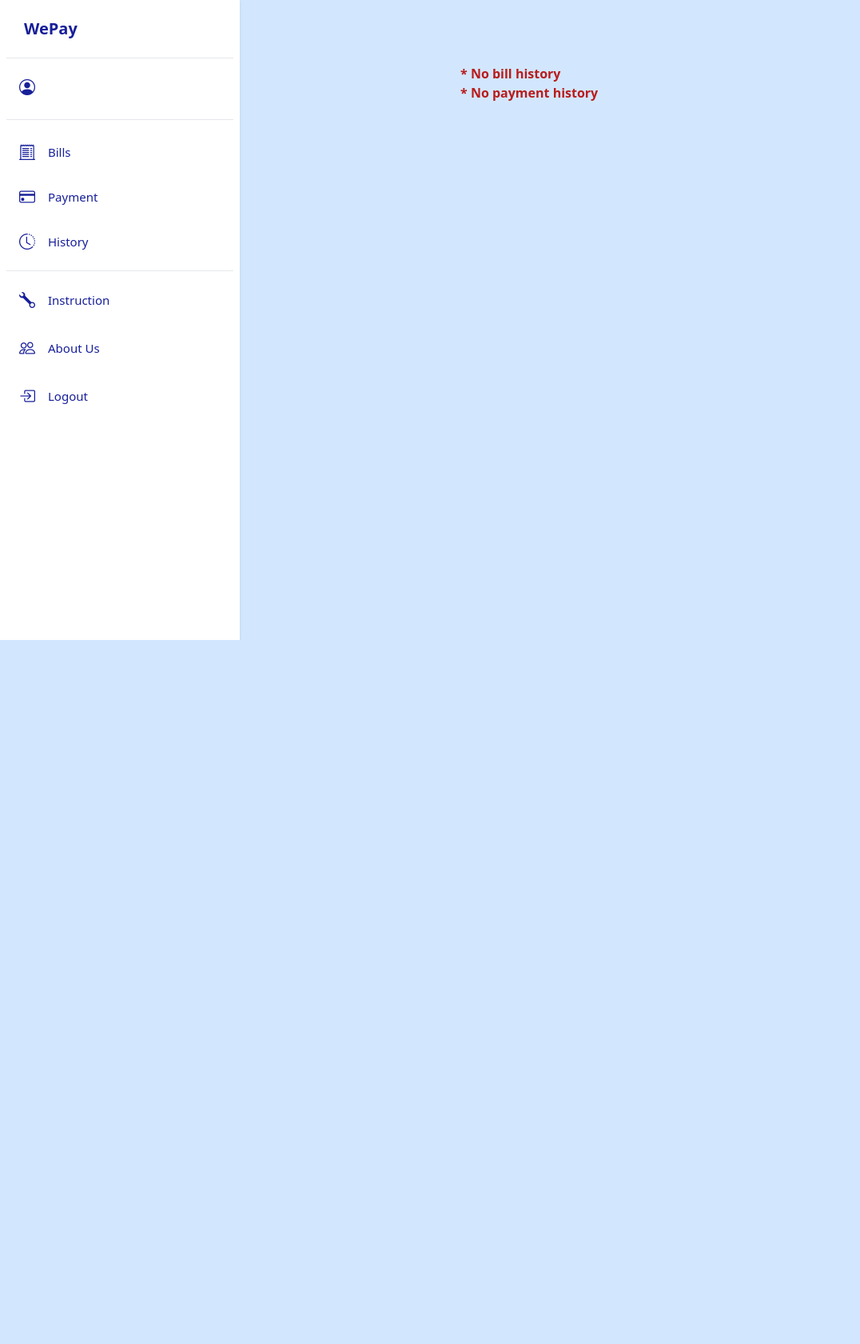
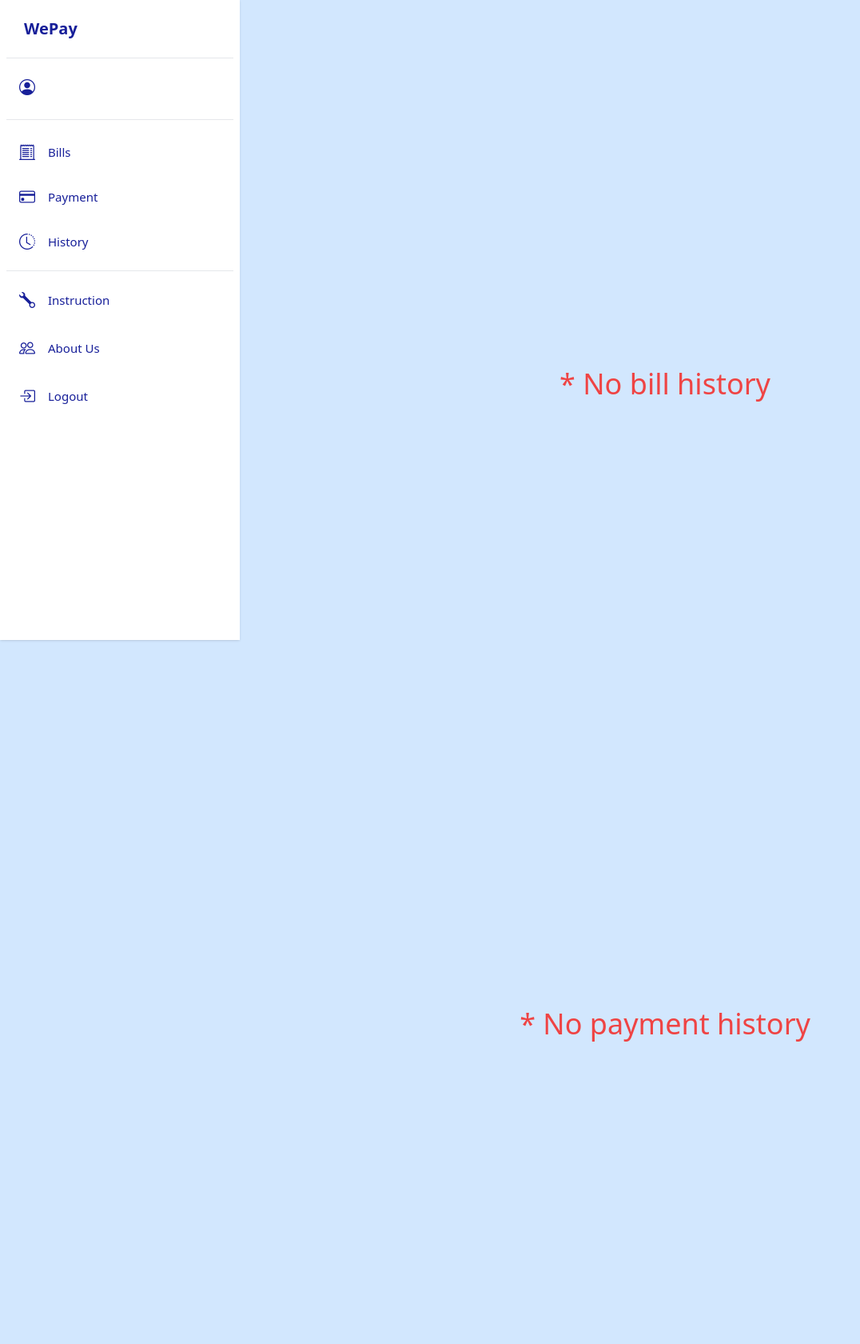
Before and after one commit to WePays/WePay, a Django app: template templates/Wepay/history.html in a window 1280 px wide. Shown: the whole page at 80% size, without its empty margins (0-1076 px from the left). Before the commit the page ends 800 px from the top, so only its background shows below. Run offline with Django 4.2, Linux system fonts and the light colour scheme; the template is opened without the code that fills it, so the values that code supplies are empty; parts of the project's set-up code (start-up, migrations or seed data) failed here and were passed over; some libraries are stand-ins or nearby versions.

Commit message:
fix message to center of page

```diff
--- a/templates/Wepay/bill.html
+++ b/templates/Wepay/bill.html
@@ -91,10 +91,10 @@
 
 
     {% else %}
-        <h2 class="text-4xl text-red-500 mt-64 flex justify-center ">No Bills are available.</h2>
+        <h2 class="text-4xl text-red-500 grid h-screen place-items-center">No Bills are available.</h2>
     {% endif %}
     {% if uncreated_bill %}
-        <h3 class="text-red-500 absolute top-10 right-10 tab">You have an Initialized bill that havent create yet, lets create by clicking  <a class="bi bi-pencil-square  text-[#171f99]" href="{% url 'bills:add' uncreated_bill.id %}"></a></h3>
+        <h3 class="text-red-500 text-xl absolute top-10 right-10 tab">You have an Initialized bill that havent create yet, lets create by clicking  <a class="bi bi-pencil-square  text-[#171f99]" href="{% url 'bills:add' uncreated_bill.id %}"></a></h3>
     {% endif %}
     <div>
 
--- a/templates/Wepay/create_bills.html
+++ b/templates/Wepay/create_bills.html
@@ -19,7 +19,7 @@
 {% block body %}
     <body>
         {% if user.is_authenticated %}
-            <div class="justify-center mx-auto ml-96">
+            <div class="grid h-screen place-items-center">
                 <form action="" method="POST", id='form' onsubmit="create_title.disabled = true; return true;">
                     {% csrf_token %}
                     <div class="first-body">
--- a/templates/Wepay/history.html
+++ b/templates/Wepay/history.html
@@ -37,7 +37,7 @@
             </table>
             </div>
         {% else %}
-            <div class="text-red-700 justify-center font-bold ml-48">
+            <div class="text-4xl text-red-500 grid h-screen place-items-center">
                 <h1>* No bill history</h1>
             </div>
         {% endif %}
@@ -72,7 +72,7 @@
             </div>
 
         {% else %}
-            <div class="text-red-700 justify-center font-bold ml-48">
+            <div class="text-4xl text-red-500 grid h-screen place-items-center">
                 <h1>* No payment history</h1>
             </div>
         {% endif %}
--- a/templates/Wepay/payment.html
+++ b/templates/Wepay/payment.html
@@ -41,7 +41,7 @@
         </table>
         </div>
     {% else %}
-        <h1 class="text-red-500 text-3xl font-bold"> No Payment Avalible </h1>
+    <h1 class="text-red-500 text-3xl font-bold grid h-screen place-items-center"> No Payment Avalible </h1>
     {% endif %}
 
 {% endblock body%}
```
Also changed, not shown: requirements.txt (line endings or trailing spaces).
